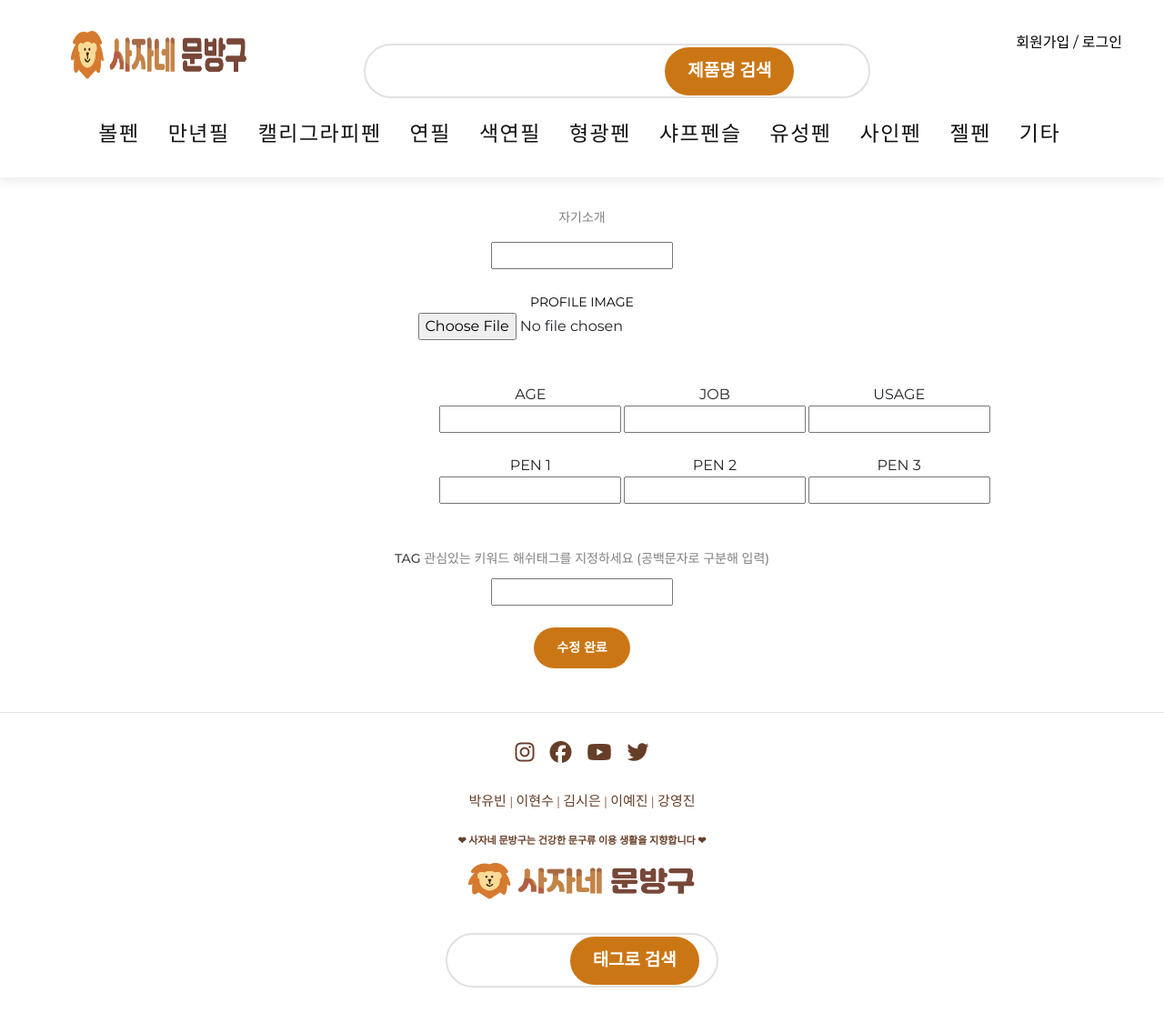
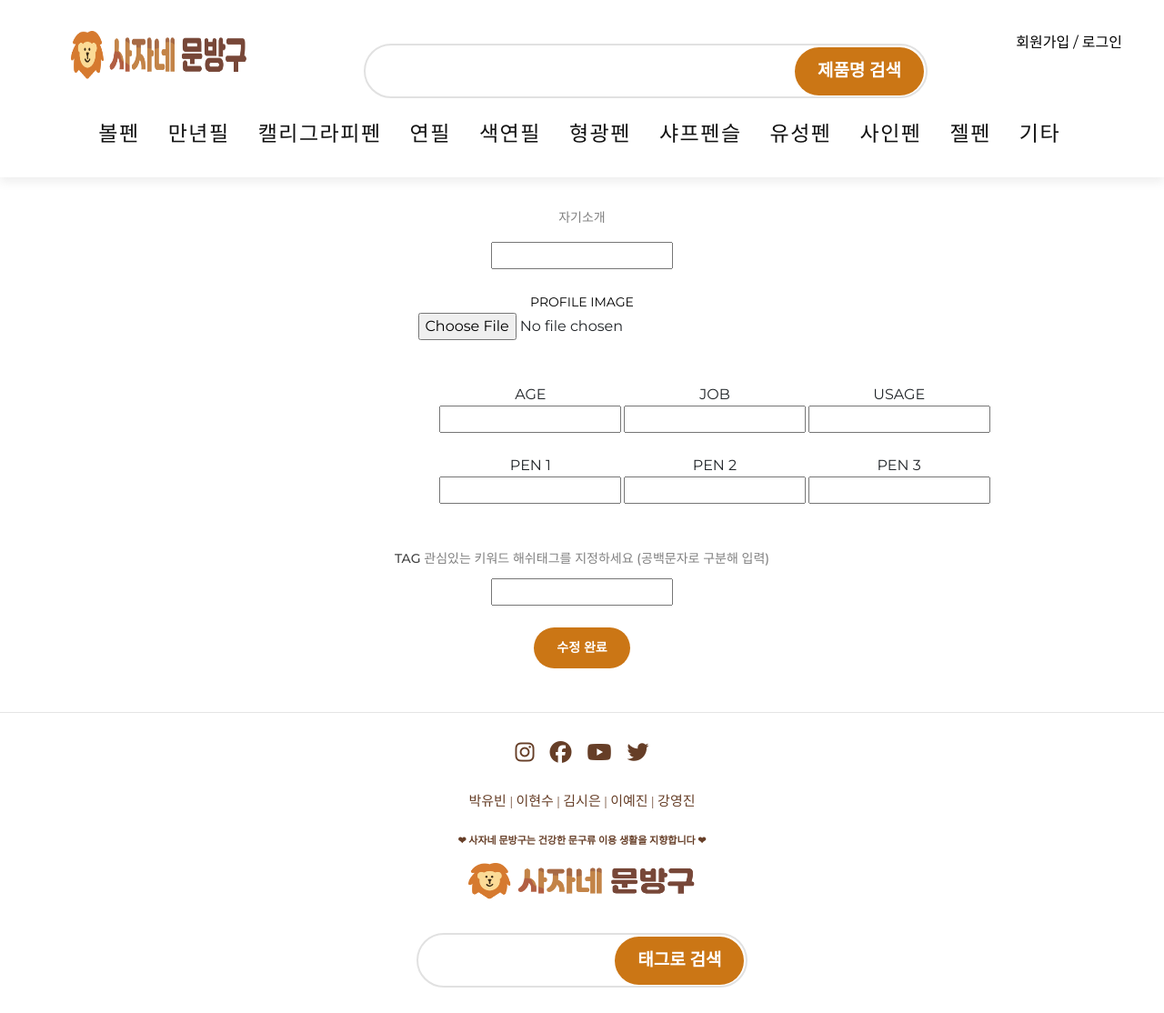
Before and after one commit to pcjs156/LionStore, a Django app: template account/templates/modifyUserInfo.html in a window 1280 px wide. Shown: the whole page at 91% size. Run offline with Django 3.2, Linux system fonts and the light colour scheme; the template is opened without the code that fills it, so the values that code supplies are empty, except form fields; tables that the repository leaves empty hold one stand-in row (values such as "Sample post"); form fields are guessed from the names that the template uses; some libraries are stand-ins or nearby versions; some web fonts are replaced.

Commit message:
navBar / base.html 하단 검색 버튼 수정

```diff
--- a/templates/base.html
+++ b/templates/base.html
@@ -106,10 +106,10 @@
     <div class="footer__newslatter" style="margin: auto 2rem; text-align: center;">
         <form action="{% url 'tagSearchResult' %}" method="GET"
             style="display: inline-block; margin-bottom: 4px; width: 30%;">
-            <input type="text" name="tagQuery" required>
+            <input type="text" name="tagQuery" required style="width: 100%;">
             <input type="text" name="sort" value="popularity" style="display: none; visibility: hidden;" required>
             <button type="submit" class="site-btn"
-                style="font-family:'NanumSquareRound'; font-size: 19px; margin-right: 3.1rem;">태그로 검색</button>
+                style="font-family:'NanumSquareRound'; font-size: 19px;">태그로 검색</button>
         </form>
     </div>
     <br>
--- a/templates/navBar.html
+++ b/templates/navBar.html
@@ -32,11 +32,11 @@ a:hover {
     </div>
 
 
-    <div class="footer__newslatter" style="margin-left: 6rem; margin-top: 2em; text-align: left;">
-        <form action="{% url 'keywordSearchResult' %}" method="GET" style="margin-bottom: 4px ;">
-            <input type="text" name="keywordQuery" required>
+    <div class="footer__newslatter" style="margin-left: 6rem; margin-top: 2em; text-align: left; width: 80%;">
+        <form action="{% url 'keywordSearchResult' %}" method="GET" style="margin-bottom: 4px;">
+            <input type="text" name="keywordQuery" required style="width: 100%;">
             <input type="text" name="sort" value="popularity" style="display: none; visibility: hidden;" required>
-            <button type="submit" class="site-btn" style="font-family:'NanumSquareRound'; font-size: 19px; margin-right: 12.6rem;">제품명 검색</button>
+            <button type="submit" class="site-btn" style="font-family:'NanumSquareRound'; font-size: 19px;">제품명 검색</button>
         </form>
     </div>
 
```
